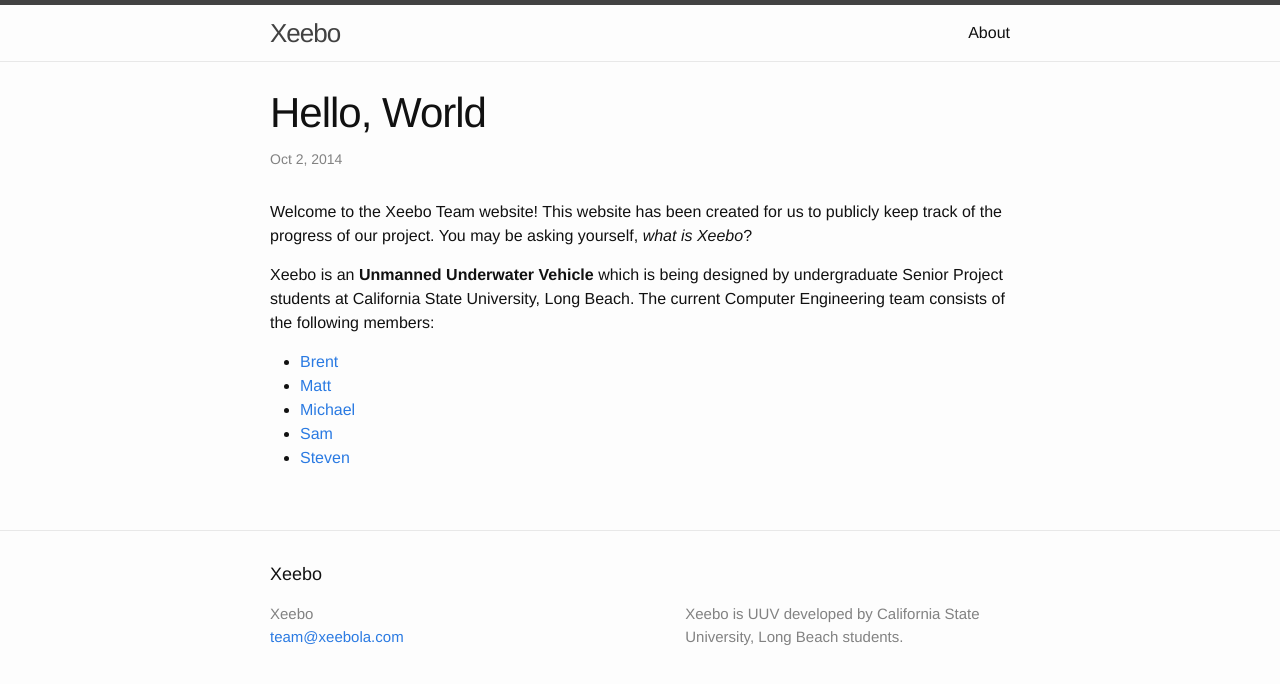
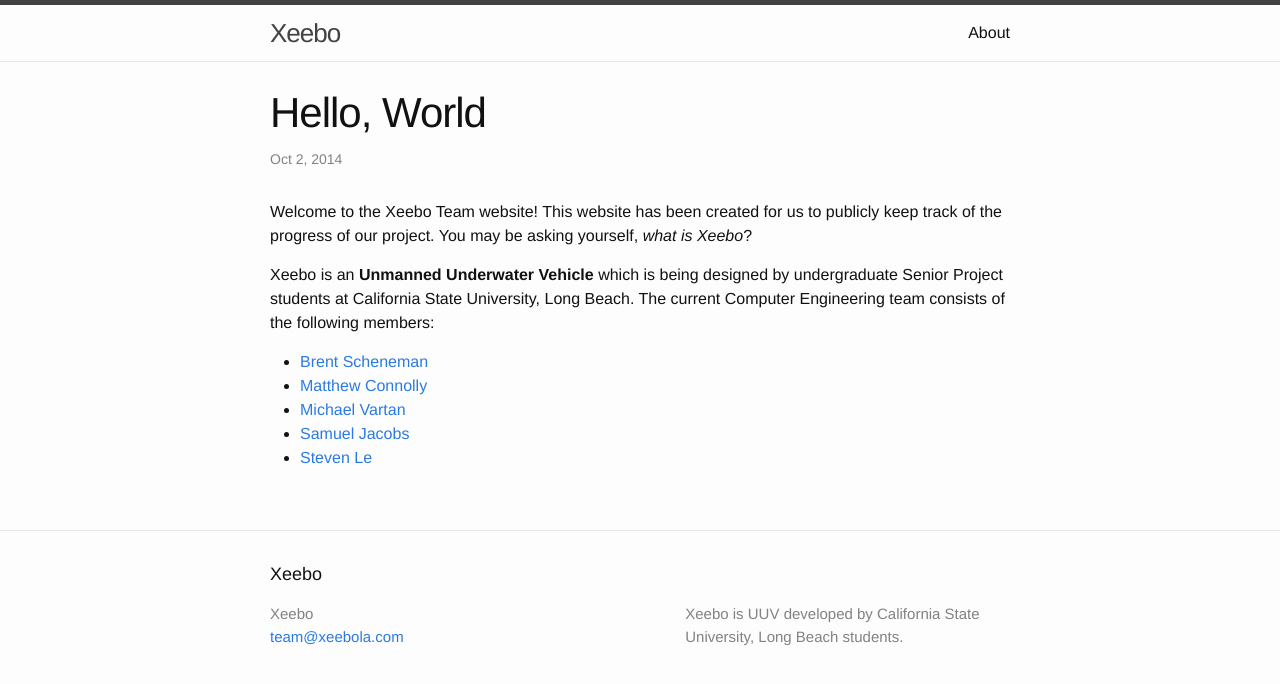
Before and after one commit to vartan/Xeebo, a Jekyll site: the page built from _posts/2014-10-02-hello-world.markdown, in a window 1280 px wide. Shown: the top 684 px of the page. Built offline with Jekyll 4.4.1, drawn with Linux system fonts in a browser that asks for light colours.

Commit message:
added first post

```diff
--- a/_posts/2014-10-02-hello-world.markdown
+++ b/_posts/2014-10-02-hello-world.markdown
@@ -11,8 +11,8 @@ Welcome to the Xeebo Team website! This website has been created for us to publi
 Xeebo is an **Unmanned Underwater Vehicle** which is being designed by undergraduate Senior Project students at California State University, Long Beach. The current Computer Engineering team consists of the following members:
 
 
-* [Brent](mailto:brent@xeebola.com)
-* [Matt](mailto:matt@xeebola.com)
-* [Michael](mailto:michael@xeebola.com)
-* [Sam](mailto:sam@xeebola.com)
-* [Steven](mailto:steven@xeebola.com)
+* [Brent Scheneman](mailto:brent@xeebola.com)
+* [Matthew Connolly](mailto:matt@xeebola.com)
+* [Michael Vartan](mailto:michael@xeebola.com)
+* [Samuel Jacobs](mailto:sam@xeebola.com)
+* [Steven Le](mailto:steven@xeebola.com)
```
